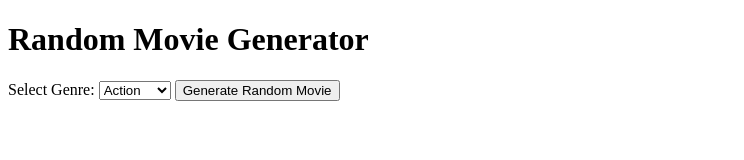
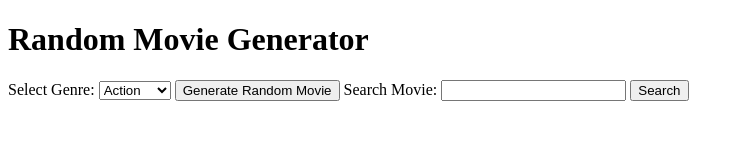
Before and after one commit to SirModV/Netflix-Cocktail-s, a plain HTML site: page index.html in a window 1280 px wide. Shown: the whole page, without its empty margins (0-744 px from the left). Drawn offline with Linux system fonts and the light colour scheme.

Commit message:
HTML push for search movie bar
This is the search bar for the movie search, I will adding in the JS later as I debug some issues.

```diff
--- a/index.html
+++ b/index.html
@@ -15,7 +15,14 @@
 
         <button onclick="getRandomMovie()">Generate Random Movie</button>
 
+        <label for="searchInput">Search Movie:</label>
+        <input type="text" id="searchInput">
+        <button onclick="searchMovie()">Search</button>
+        <br>
+
         <div id="movieResult"></div>
+
+        <br>
 
     <script src="./assets/script.js"></script>
 
```
Also changed, not shown: assets/script.js (line endings or trailing spaces).
